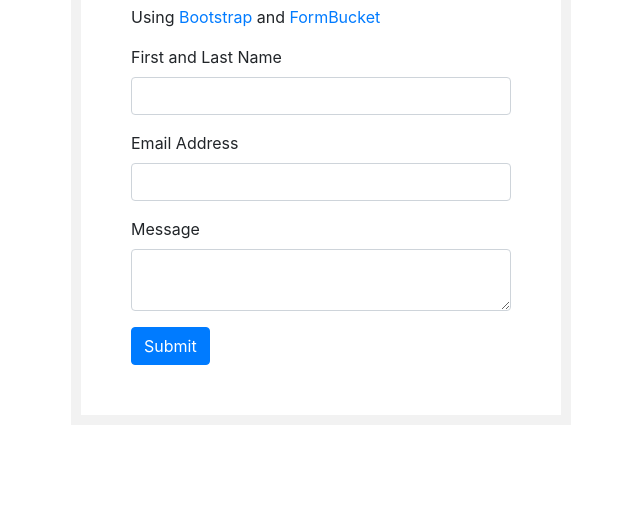
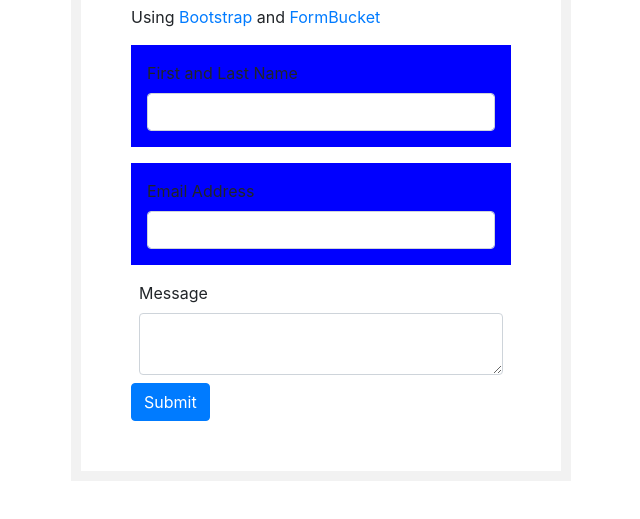
Before and after one commit to sinthyadesign/UX-220-Pratice-test, a plain HTML site: page q2.html in a window 1280 px wide. Shown: the part 111-630 px from the top of the page, without its empty margins (319-959 px from the left). Drawn offline with nearby package versions, Linux system fonts and the light colour scheme.

Commit message:
Completed

```diff
--- a/q2.html
+++ b/q2.html
@@ -1,10 +1,11 @@
+
 <!DOCTYPE html>
 <html lang="en">
 <head>
-    <!-- Add an attribute to the name and email .form-group divs so that you can add a css rule to give those .form-group(s) a blue background.
-    Create blue space equal to the current font size around those .form-group(s). Create more space equal to 1/2 the current font size around
-    the .form-group that isn't blue but matches the page background..-->
+    <title>Question 2</title>
+
     <link rel="stylesheet" href="https://cdn.jsdelivr.net/npm/bootstrap@4.5.3/dist/css/bootstrap.min.css" crossorigin="anonymous" />
+
     <style>
         .form-box {
             max-width: 500px;
@@ -13,32 +14,49 @@
             background: #ffffff;
             border: 10px solid #f2f2f2;
         }
+
+        .blue {
+            background-color: blue;
+            padding: 1em;
+        }
+
+        .form-group:not(.blue) {
+            margin: 0.5em;
+        }
     </style>
 </head>
+
 <body>
     <main>
         <section id="contact">
             <div id="contact_markdown"></div>
+
             <div class="form-box">
                 <h1>Contact Me!</h1>
-                <p>Using <a href="https://getbootstrap.com">Bootstrap</a> and <a
-                        href="https://www.formbucket.com">FormBucket</a></p>
+
+                <p>Using <a href="https://getbootstrap.com">Bootstrap</a> and <a href="https://www.formbucket.com">FormBucket</a></p>
+
                 <form action="https://api.formbucket.com/f/c2K3QTQ" method="post">
-                    <div class="form-group">
+
+                    <div class="form-group blue">
                         <label for="name">First and Last Name</label>
                         <input class="form-control" id="name" type="text" name="Name">
                     </div>
-                    <div class="form-group">
+
+                    <div class="form-group blue">
                         <label for="email">Email Address</label>
                         <input class="form-control" id="email" type="email" name="Email">
                     </div>
+
                     <div class="form-group">
                         <label for="message">Message</label>
                         <textarea class="form-control" id="message" name="Message"></textarea>
                     </div>
+
                     <input class="btn btn-primary" type="submit" value="Submit" />
+
+                </form>
             </div>
-            </form>
         </section>
     </main>
 </body>
```
